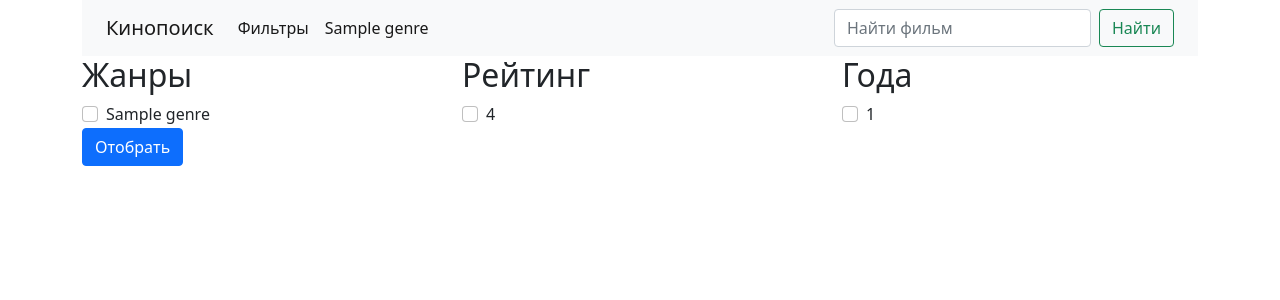
After one commit to pekshevds/kinopoisk, a Django app: page /filter/ in a window 1280 px wide. The commit adds this page. Shown: the top 300 px of the page. Run offline with Django 4.2, Linux system fonts and the light colour scheme; tables that the repository leaves empty hold one stand-in row (values such as "Sample post").

Commit message:
filtering and searching

```diff
--- a/movie_app/templates/movie_app/base.html
+++ b/movie_app/templates/movie_app/base.html
@@ -12,20 +12,24 @@
             <div class="col">
                 <nav class="navbar navbar-expand-lg navbar-light bg-light">
                     <div class="container-fluid">
-                      <a class="navbar-brand" href="{% url 'movie:list' %}">Фильмы</a>
+                      <a class="navbar-brand" href="{% url 'movie:list' %}">Кинопоиск</a>
                       <button class="navbar-toggler" type="button" data-bs-toggle="collapse" data-bs-target="#navbarSupportedContent" aria-controls="navbarSupportedContent" aria-expanded="false" aria-label="Toggle navigation">
                         <span class="navbar-toggler-icon"></span>
                       </button>
                       <div class="collapse navbar-collapse" id="navbarSupportedContent">
                         <ul class="navbar-nav me-auto mb-2 mb-lg-0">
+                          <li class="nav-item">
+                            <a class="nav-link active" aria-current="page" href="{% url 'movie:filter' %}">Фильтры</a>
+                          </li>
                             {% for genre in genres %}
                             <li class="nav-item">
                                 <a class="nav-link active" aria-current="page" href="{% url 'movie:by-genre' id=genre.id %}">{{ genre.name }}</a>
                               </li>
                             {% endfor %}
                           </ul>
-                        <form class="d-flex">
-                          <input class="form-control me-2" type="search" placeholder="Search" aria-label="Search">
+                        <form class="d-flex" action="{% url 'movie:by-query' %}" method="GET">
+                          {% csrf_token %}
+                          <input id="query" name="query" class="form-control me-2" type="search" placeholder="Найти фильм" aria-label="Найти фильм">
                           <button class="btn btn-outline-success" type="submit">Найти</button>
                         </form>
                       </div>
--- /dev/null
+++ b/movie_app/templates/movie_app/filter.html
@@ -0,0 +1,53 @@
+{% extends "movie_app\base.html" %}
+
+{% block content %}
+
+<div class="container">
+    <form action="{% url 'movie:by-filter' %}" method="get">
+        {% csrf_token %}
+        <div class="row">
+
+            <div class="col">
+                <h2>Жанры</h2>
+                {% for genre in genres %}
+                <div class="form-check">
+                    <input class="form-check-input" type="checkbox" value="" id="flexCheckChecked_{{ genre.id }}" name="genre_{{ genre.id }}">
+                    <label class="form-check-label" for="flexCheckChecked_{{ genre.id }}">
+                        {{ genre.name }}
+                    </label>
+                </div>
+                {% endfor %}
+            </div>
+            <div class="col">
+                <h2>Рейтинг</h2>
+                {% for rate in rates %}
+                <div class="form-check">
+                    <input class="form-check-input" type="checkbox" value="" id="flexCheckCheckedRate_{{ rate }}" name="rate_{{ rate }}">
+                    <label class="form-check-label" for="flexCheckCheckedRate_{{ rate }}">
+                        {{ rate }}
+                    </label>
+                </div>
+                {% endfor %}
+            </div>
+            <div class="col">
+                <h2>Года</h2>
+                {% for year in years %}
+                <div class="form-check">
+                    <input class="form-check-input" type="checkbox" value="" id="flexCheckCheckedYear_{{ year }}" name="year_{{ year }}">
+                    <label class="form-check-label" for="flexCheckCheckedYear_{{ year }}">
+                        {{ year }}
+                    </label>
+                </div>
+                {% endfor %}
+            </div>
+        </div>
+        <div class="row">
+            <div class="col">
+                <button class="btn btn-primary" type="submit">Отобрать</button>
+            </div>
+        </div>
+    </form>
+  </div>
+
+
+{% endblock %}
--- a/movie_app/templates/movie_app/movie.html
+++ b/movie_app/templates/movie_app/movie.html
@@ -6,7 +6,12 @@
     <div class="row">
         <div class="col">
             <div class="card" style="width: 18rem;">
+                {% if object.cover %}
                 <img src="{{ object.cover.url }}" class="card-img-top" alt="{{ object.name }}">
+                {% else %}
+                <img src="#" class="card-img-top" alt="{{ object.name }}">
+                {% endif %}
+
                 <div class="card-body">
                 <h5 class="card-title">{{ object.name }}<h5>
                 <p class="card-text">Жанр: {{ object.genre }}</p>
--- a/movie_app/templates/movie_app/movie_list.html
+++ b/movie_app/templates/movie_app/movie_list.html
@@ -7,7 +7,11 @@
         {% for movie in objects %}
         <div class="col">
             <div class="card" style="width: 18rem;">
+                {% if movie.cover %}
                 <img src="{{ movie.cover.url }}" class="card-img-top" alt="{{ movie.name }}">
+                {% else %}
+                <img src="#" class="card-img-top" alt="{{ movie.name }}">
+                {% endif %}
                 <div class="card-body">
                 <h5 class="card-title">{{ movie.name }}<h5>
                 <a href="{{ movie.get_absolute_url }}" class="btn btn-primary">Подробнее</a>
--- a/movie_app/urls.py
+++ b/movie_app/urls.py
@@ -1,9 +1,19 @@
 from django.urls import path
-from movie_app.views import MovieListView, MovieView, MovieListByGenreView
+from movie_app.views import (
+    MovieListView,
+    MovieListViewByQuery,
+    MovieView,
+    MovieListByGenreView,
+    MovieListViewFilter,
+    MovieListViewByFilter,
+)
 
 app_name = "movie"
 urlpatterns = [
-    path("movie/", MovieListView.as_view(), name="list"),
+    path("", MovieListView.as_view(), name="list"),
+    path("query-result/", MovieListViewByQuery.as_view(), name="by-query"),
+    path("filter/", MovieListViewFilter.as_view(), name="filter"),
+    path("filter-result/", MovieListViewByFilter.as_view(), name="by-filter"),
     path("movie/<str:id>/", MovieView.as_view(), name="item"),
     path("genre/<str:id>/", MovieListByGenreView.as_view(), name="by-genre"),
 ]
--- a/movie_app/views.py
+++ b/movie_app/views.py
@@ -1,13 +1,61 @@
 from django.http import HttpRequest, HttpResponse
 from django.shortcuts import render, get_object_or_404
+from django.db.models import Q
 from django.views import View
 from movie_app.models import Movie, Genre
+from movie_app.services import fetch_values_for_filters, generate_filters
 
 
 class MovieListView(View):
     def get(self, request: HttpRequest) -> HttpResponse:
         genres = Genre.objects.all()
         objects = Movie.objects.all()
+        return render(
+            request,
+            template_name="movie_app/movie_list.html",
+            context={"genres": genres, "objects": objects, "title": "Список фильмов"},
+        )
+
+
+class MovieListViewByQuery(View):
+    def get(self, request: HttpRequest) -> HttpResponse:
+        genres = Genre.objects.all()
+        query = request.GET.get("query")
+        objects = None
+        if query:
+            objects = Movie.objects.filter(
+                Q(description__icontains=query) | Q(name__icontains=query)
+            )
+        return render(
+            request,
+            template_name="movie_app/movie_list.html",
+            context={"genres": genres, "objects": objects, "title": "Список фильмов"},
+        )
+
+
+class MovieListViewFilter(View):
+    def get(self, request: HttpRequest) -> HttpResponse:
+        genres = Genre.objects.all()
+        rates = {movie.rate for movie in Movie.objects.all()}
+        years = {movie.release for movie in Movie.objects.all()}
+        return render(
+            request,
+            template_name="movie_app/filter.html",
+            context={
+                "genres": genres,
+                "rates": rates,
+                "years": years,
+                "title": "Фильтры",
+            },
+        )
+
+
+class MovieListViewByFilter(View):
+    def get(self, request: HttpRequest) -> HttpResponse:
+        genres = Genre.objects.all()
+        values_for_filters = fetch_values_for_filters(request.GET.items())
+        filters = generate_filters(values_for_filters)
+        objects = Movie.objects.filter(filters)
         return render(
             request,
             template_name="movie_app/movie_list.html",
```
Also changed, not shown: movie_app/services.py (added, +40 -0 lines), 1 other file.
